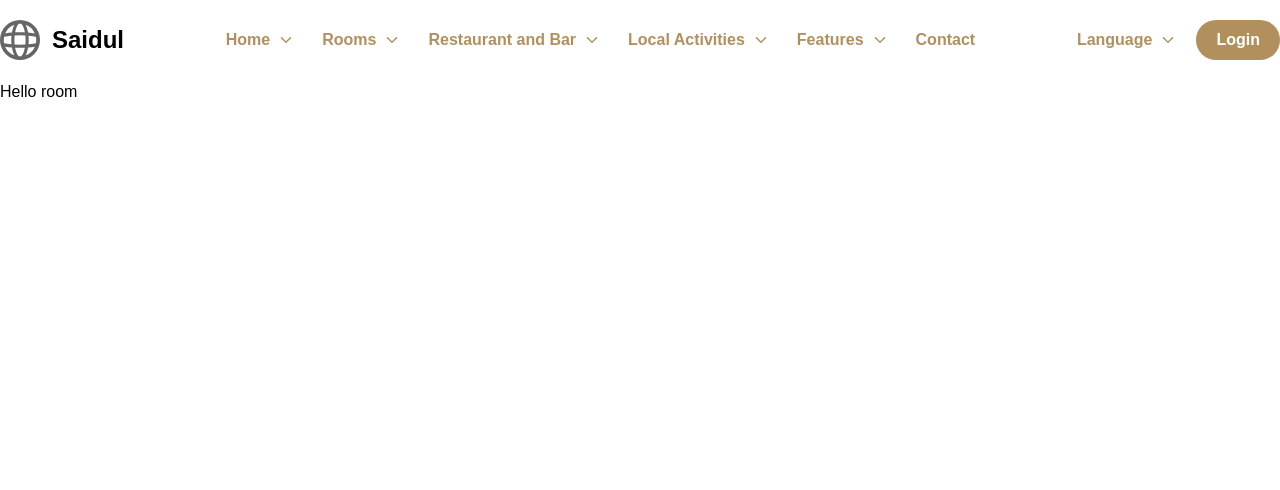
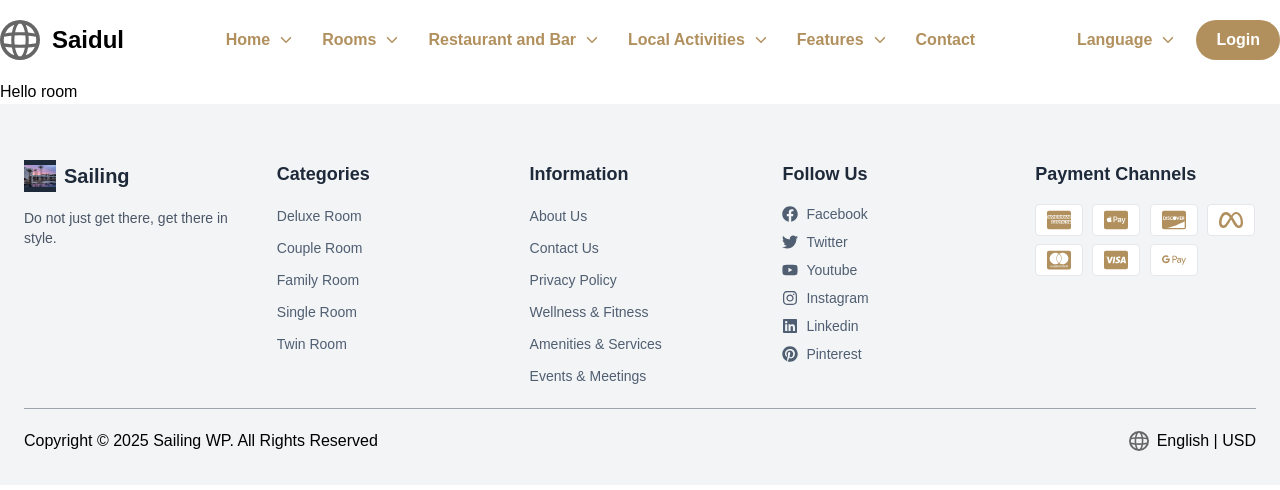
Before and after one commit to saidulislam28/Hotel-booking, a Next.js app in the folder website/: page /rooms in a window 1280 px wide. Shown: the top 490 px of the page. Built offline with nearby package versions, Linux system fonts and the light colour scheme.

Commit message:
footer section done

```diff
--- a/website/src/app/layout.tsx
+++ b/website/src/app/layout.tsx
@@ -2,6 +2,7 @@ import type { Metadata } from "next";
 import { Geist, Geist_Mono } from "next/font/google";
 import "./globals.css";
 import Navbar from "@/component/shared/Navbar";
+import Footer from "@/component/shared/Footer";
 
 const geistSans = Geist({
   variable: "--font-geist-sans",
@@ -31,6 +32,7 @@ export default function RootLayout({
       >
         <Navbar />
         {children}
+        <Footer />
       </body>
     </html>
   );
--- /dev/null
+++ b/website/src/component/shared/Footer.tsx
@@ -0,0 +1,204 @@
+import Image from "next/image";
+import Link from "next/link";
+import {
+  FaFacebook,
+  FaTwitter,
+  FaYoutube,
+  FaInstagram,
+  FaLinkedin,
+  FaPinterest,
+  FaCcVisa,
+  FaCcMastercard,
+  FaCcAmex,
+  FaCcApplePay,
+  FaCcDiscover,
+  FaGooglePay,
+} from "react-icons/fa";
+import { SiMeta } from "react-icons/si";
+
+const Footer = () => {
+  // Categories data
+  const categories = [
+    { id: 1, title: "Deluxe Room", path: "/rooms/deluxe" },
+    { id: 2, title: "Couple Room", path: "/rooms/couple" },
+    { id: 3, title: "Family Room", path: "/rooms/family" },
+    { id: 4, title: "Single Room", path: "/rooms/single" },
+    { id: 5, title: "Twin Room", path: "/rooms/twin" },
+  ];
+
+  // Information data
+  const information = [
+    { id: 1, title: "About Us", path: "/about" },
+    { id: 2, title: "Contact Us", path: "/contact" },
+    { id: 3, title: "Privacy Policy", path: "/privacy" },
+    { id: 4, title: "Wellness & Fitness", path: "/wellness" },
+    { id: 5, title: "Amenities & Services", path: "/amenities" },
+    { id: 6, title: "Events & Meetings", path: "/events" },
+  ];
+
+  // Social media data
+  const socialMedia = [
+    {
+      id: 1,
+      title: "Facebook",
+      path: "https://facebook.com",
+      icon: FaFacebook,
+    },
+    { id: 2, title: "Twitter", path: "https://twitter.com", icon: FaTwitter },
+    { id: 3, title: "Youtube", path: "https://youtube.com", icon: FaYoutube },
+    {
+      id: 4,
+      title: "Instagram",
+      path: "https://instagram.com",
+      icon: FaInstagram,
+    },
+    {
+      id: 5,
+      title: "Linkedin",
+      path: "https://linkedin.com",
+      icon: FaLinkedin,
+    },
+    {
+      id: 6,
+      title: "Pinterest",
+      path: "https://pinterest.com",
+      icon: FaPinterest,
+    },
+  ];
+
+  // Payment icons
+  const paymentIcons = [
+    { id: 1, icon: FaCcAmex, name: "American Express" },
+    { id: 2, icon: FaCcApplePay, name: "Apple Pay" },
+    { id: 3, icon: FaCcDiscover, name: "Discover" },
+    { id: 4, icon: SiMeta, name: "Meta Pay" },
+    { id: 5, icon: FaCcMastercard, name: "Mastercard" },
+    { id: 6, icon: FaCcVisa, name: "Visa" },
+    { id: 7, icon: FaGooglePay, name: "Google Pay" },
+  ];
+
+  return (
+    <footer className="bg-gray-100 pb-8 pt-14 px-6">
+      <div className="max-w-7xl mx-auto">
+        <div className="grid grid-cols-1 md:grid-cols-2 lg:grid-cols-5 gap-8">
+          {/* Logo and Tagline Section */}
+          <div className="space-y-4">
+            <div className="flex items-center space-x-2">
+              <div className="w-8 h-8 bg-gray-800 flex items-center justify-center">
+                <Image
+                  width={50}
+                  height={50}
+                  src={"/banner-min.png"}
+                  alt="banner"
+                />
+              </div>
+              <h2 className="text-xl font-bold text-gray-800">Sailing</h2>
+            </div>
+            <p className="text-gray-600 text-sm">
+              Do not just get there, get there in style.
+            </p>
+          </div>
+
+          {/* Categories Section */}
+          <div>
+            <h3 className="text-lg font-semibold text-gray-800 mb-4">
+              Categories
+            </h3>
+            <ul className="space-y-2">
+              {categories.map((category) => (
+                <li key={category.id}>
+                  <Link
+                    href={category.path}
+                    className="text-[#4F5E71] hover:text-[#B1905E] transition-colors duration-200 text-sm"
+                  >
+                    {category.title}
+                  </Link>
+                </li>
+              ))}
+            </ul>
+          </div>
+
+          {/* Information Section */}
+          <div>
+            <h3 className="text-lg font-semibold text-gray-800 mb-4">
+              Information
+            </h3>
+            <ul className="space-y-2">
+              {information.map((info) => (
+                <li key={info.id}>
+                  <Link
+                    href={info.path}
+                    className="text-[#4F5E71] hover:text-[#B1905E] transition-colors duration-200 text-sm"
+                  >
+                    {info.title}
+                  </Link>
+                </li>
+              ))}
+            </ul>
+          </div>
+
+          {/* Follow Us and Payment Section */}
+
+          {/* Follow Us */}
+          <div>
+            <h3 className="text-lg font-semibold text-gray-800 mb-4">
+              Follow Us
+            </h3>
+            <ul className="space-y-2">
+              {socialMedia.map((social) => {
+                const IconComponent = social.icon;
+                return (
+                  <li key={social.id}>
+                    <Link
+                      href={social.path}
+                      className="flex items-center space-x-2 text-[#4F5E71] hover:text-[#B1905E] transition-colors duration-200 text-sm"
+                      target="_blank"
+                      rel="noopener noreferrer"
+                    >
+                      <IconComponent className="w-4 h-4" />
+                      <span>{social.title}</span>
+                    </Link>
+                  </li>
+                );
+              })}
+            </ul>
+          </div>
+
+          {/* Payment Channels */}
+          <div>
+            <h3 className="text-lg font-semibold text-gray-800 mb-4">
+              Payment Channels
+            </h3>
+            <div className="grid grid-cols-4 gap-2">
+              {paymentIcons.map((payment) => {
+                const IconComponent = payment.icon;
+                return (
+                  <div
+                    key={payment.id}
+                    className="w-12 h-8 bg-white rounded border border-gray-200 flex items-center justify-center hover:shadow-md transition-shadow duration-200"
+                    title={payment.name}
+                  >
+                    <IconComponent className="w-6 h-6 text-[#B1905E]" />
+                  </div>
+                );
+              })}
+            </div>
+          </div>
+        </div>
+        <div
+          className="my-5"
+          style={{ borderTop: "0.5px solid #9CA3AF" }}
+        ></div>
+        <div className="flex justify-between items-center">
+          <p>Copyright © 2025 Sailing WP. All Rights Reserved</p>
+          <div className="flex items-center gap-2">
+            <Image src={"/globe.svg"} alt="globe" width={20} height={20} />
+            <p>English | USD</p>
+          </div>
+        </div>
+      </div>
+    </footer>
+  );
+};
+
+export default Footer;
```
